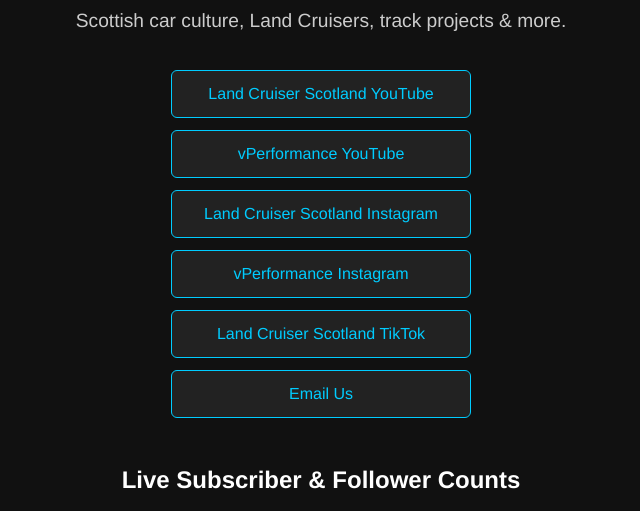
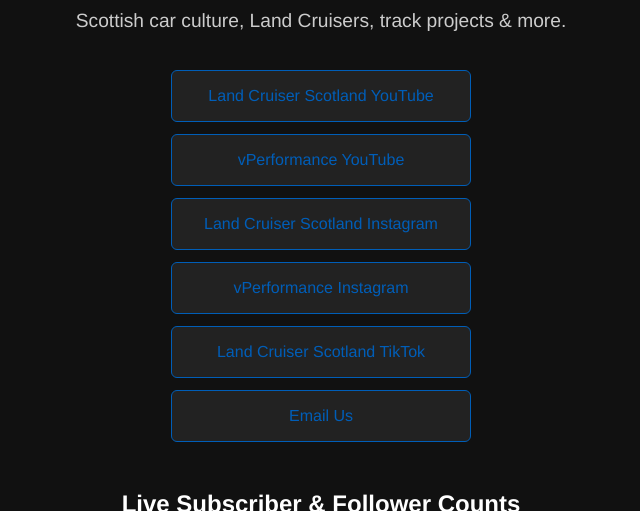
Before and after one commit to palford7/wwwcruiserscotland, a plain HTML site: page index.html in a window 1280 px wide. Shown: the part 235-746 px from the top of the page, without its empty margins (319-959 px from the left). Drawn offline with Linux system fonts and the light colour scheme.

Commit message:
Update index.html
button changes

```diff
--- a/index.html
+++ b/index.html
@@ -39,17 +39,19 @@
       margin: 0 auto 3em auto;
     }
     a.button {
-      display: block;
-      padding: 14px;
+      height: 50px;
+      display: flex;
+      align-items: center;
+      justify-content: center;
       background-color: #222;
-      color: #00ccff;
+      color: rgb(0,94,184);
       text-decoration: none;
-      border: 1px solid #00ccff;
+      border: 1px solid rgb(0,94,184);
       border-radius: 6px;
       transition: background 0.3s, color 0.3s;
     }
     a.button:hover {
-      background-color: #00ccff;
+      background-color: rgb(0,94,184);
       color: #111;
     }
     table.iframe-table {
```
